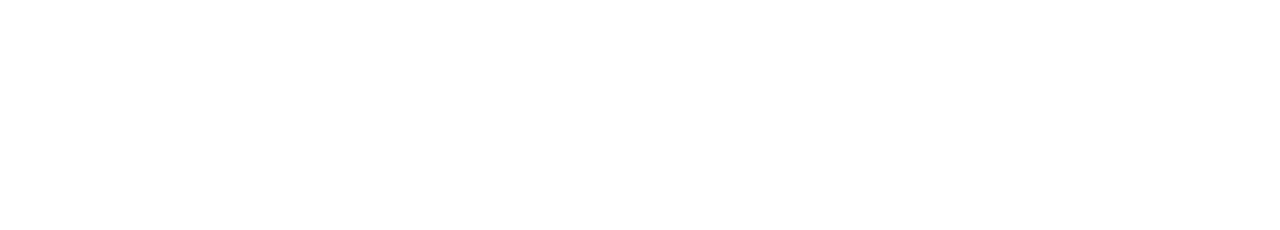
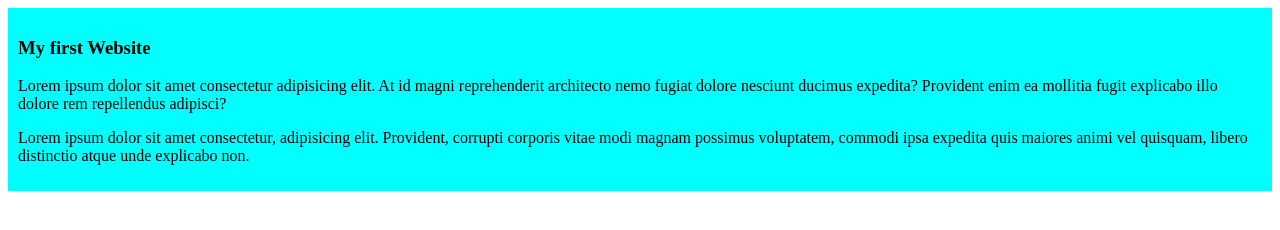
Before and after one commit to monir1988/my-simple-repository-website, a plain HTML site: page index.html in a window 1280 px wide. Drawn offline with Linux system fonts and the light colour scheme.

Commit message:
added the first blog

```diff
--- a/index.html
+++ b/index.html
@@ -4,8 +4,15 @@
     <meta charset="UTF-8">
     <meta name="viewport" content="width=device-width, initial-scale=1.0">
     <title>My Simple Website</title>
+    <link rel="stylesheet" href="styles/blog.css">
 </head>
 <body>
+    <div>
+        <h3>My first Website</h3>
+        <p>Lorem ipsum dolor sit amet consectetur adipisicing elit. At id magni reprehenderit architecto nemo fugiat dolore nesciunt ducimus expedita? Provident enim ea mollitia fugit explicabo illo dolore rem repellendus adipisci?</p>
+        <p>Lorem ipsum dolor sit amet consectetur, adipisicing elit. Provident, corrupti corporis vitae modi magnam possimus voluptatem, commodi ipsa expedita quis maiores animi vel quisquam, libero distinctio atque unde explicabo non.</p>
 
+
+    </div>
 </body>
 </html>
--- /dev/null
+++ b/styles/blog.css
@@ -0,0 +1,4 @@
+div{
+    background-color: aqua;
+    padding: 10px;
+}
```
